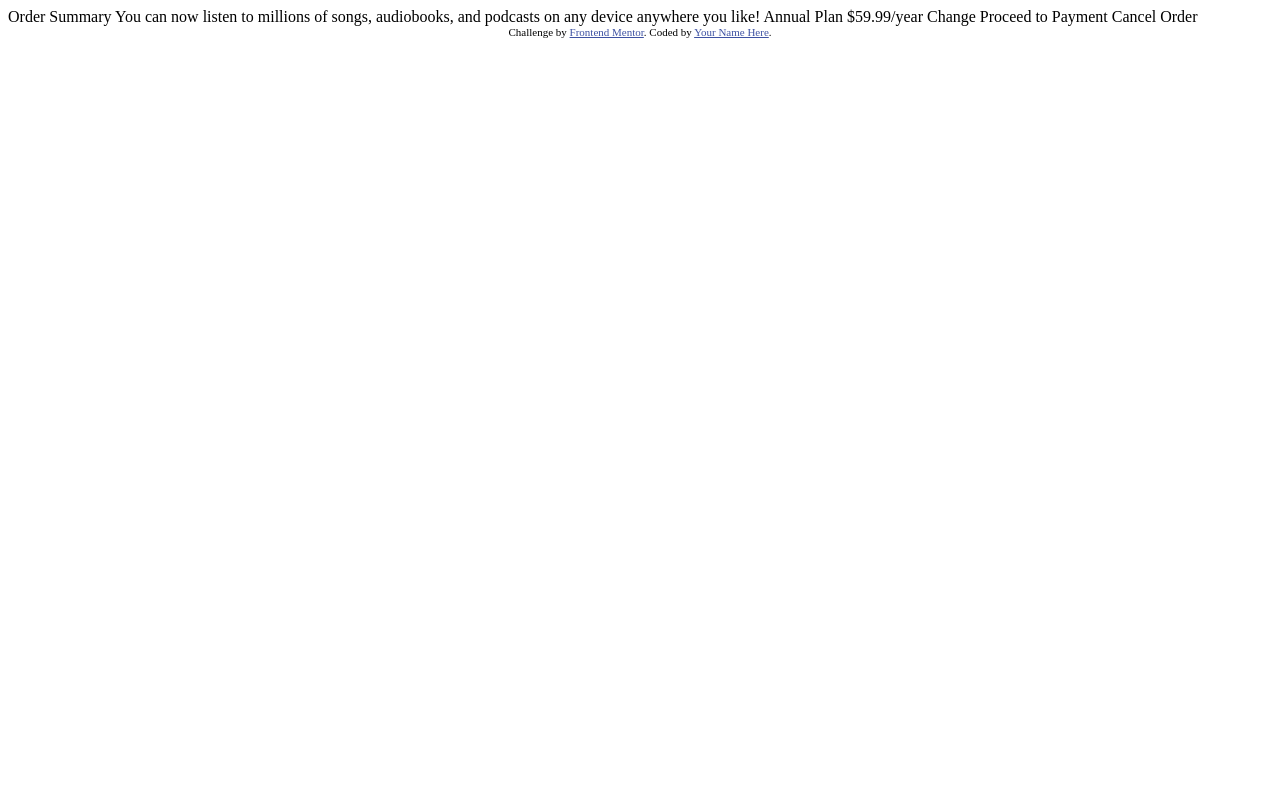
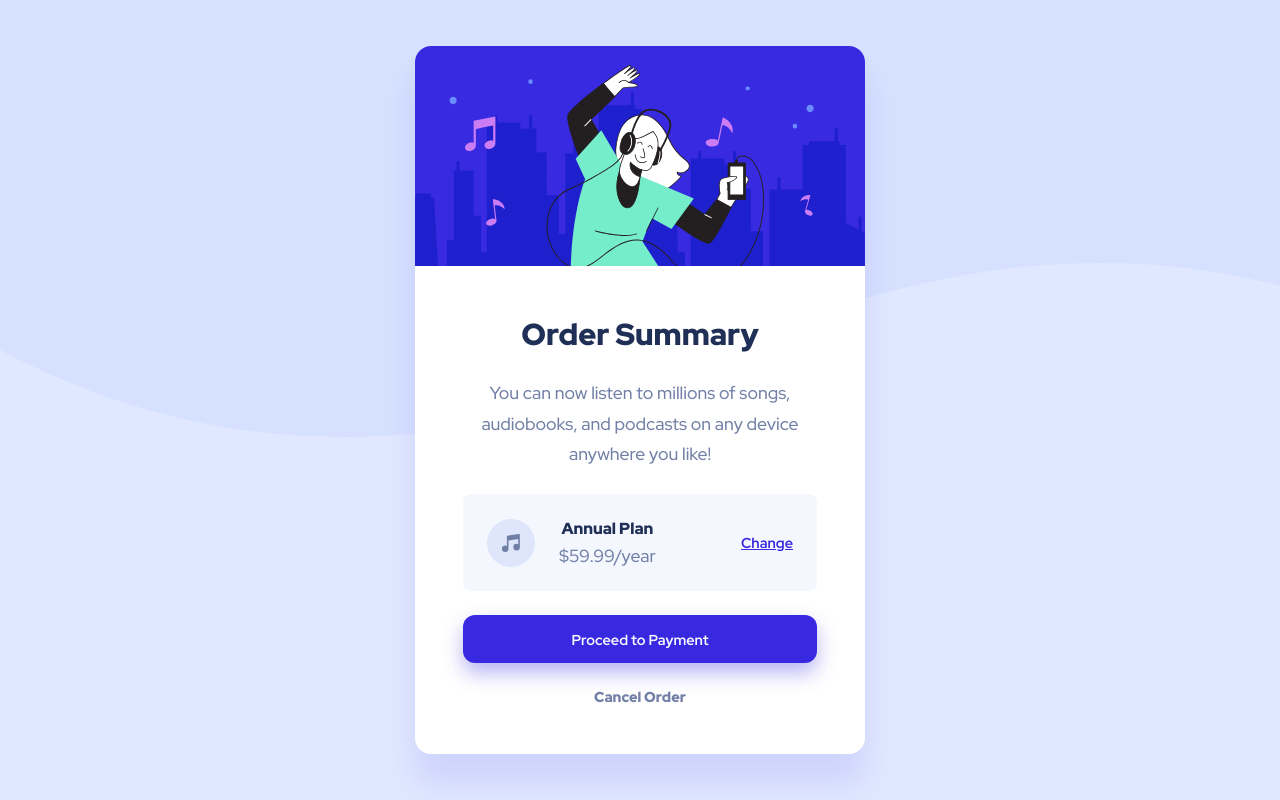
Before and after one commit to jagurdev/frontendmentor, a plain HTML site: page frontendmentor/order-summary-component-main/index.html in a window 1280 px wide. Drawn offline with Linux system fonts and the light colour scheme.

Commit message:
Add order-summary-component project solution

```diff
--- a/frontendmentor/order-summary-component-main/index.html
+++ b/frontendmentor/order-summary-component-main/index.html
@@ -5,33 +5,38 @@
   <meta name="viewport" content="width=device-width, initial-scale=1.0"> <!-- displays site properly based on user's device -->
 
   <link rel="icon" type="image/png" sizes="32x32" href="./images/favicon-32x32.png">
+  <link rel="stylesheet" href="styles.css">
 
   <title>Frontend Mentor | Order summary card</title>
-
-  <!-- Feel free to remove these styles or customise in your own stylesheet 👍 -->
-  <style>
-    .attribution { font-size: 11px; text-align: center; }
-    .attribution a { color: hsl(228, 45%, 44%); }
-  </style>
 </head>
 <body>
 
-  Order Summary
+  <main>
+    <div class="card">
+      <img src="images/illustration-hero.svg" alt="an illustration of a person with long hair dancing with headphones on">
 
-  You can now listen to millions of songs, audiobooks, and podcasts on any
-  device anywhere you like!
+      <div class="summary">
+        <h1>Order Summary</h1>
+        <p>You can now listen to millions of songs, audiobooks, and podcasts on any device anywhere you like!</p>
 
-  Annual Plan
-  $59.99/year
+        <div class="plan">
+          <img src="images/icon-music.svg" alt="An icon of a music symbol">
+          <div class="plan-details">
+            <h2>Annual Plan</h2>
+            <p>$59.99/year</p>
+          </div>
+          <a href="">Change</a>
+        </div>
 
-  Change
+        <button>Proceed to Payment</button>
+        <a href="">Cancel Order</a>
+      </div>
+    </div>
+  </main>
 
-  Proceed to Payment
-  Cancel Order
-
-  <div class="attribution">
+  <!-- <div class="attribution">
     Challenge by <a href="https://www.frontendmentor.io?ref=challenge" target="_blank">Frontend Mentor</a>.
     Coded by <a href="#">Your Name Here</a>.
-  </div>
+  </div> -->
 </body>
 </html>
--- /dev/null
+++ b/frontendmentor/order-summary-component-main/styles.css
@@ -0,0 +1,199 @@
+@import url('https://fonts.googleapis.com/css2?family=Outfit:wght@400;700&family=Red+Hat+Display:wght@500;700;900&display=swap');
+
+:root {
+  --pale-blue-hsl: 225, 100%, 94%;
+  --bright-blue-hsl: 245, 75%, 52%;
+  --very-pale-blue-hsl: 225, 100%, 98%;
+  --desaturated-blue-hsl: 224, 23%, 55%;
+  --dark-blue-hsl: 223, 47%, 23%;
+
+  /* Color theme */
+  --brand: hsl(var(--bright-blue-hsl));
+  --brand-soft: hsla(var(--bright-blue-hsl), 0.7);
+
+  --text-1: hsl(var(--dark-blue-hsl));
+  --text-2: hsl(var(--desaturated-blue-hsl));
+
+  --surface-1: white;
+  --surface-2: hsl(var(--very-pale-blue-hsl));
+  --surface-3: hsl(var(--pale-blue-hsl));
+
+  /* Font sizes */
+  --font-size-0: 0.9rem;
+  --font-size-1: 1rem;
+  --font-size-2: 1.1rem;
+  --font-size-3: 1.25rem;
+  --font-size-4: 1.5rem;
+  --font-size-5: 1.9rem;
+}
+
+/* RESET */
+*,
+*::before,
+*::after {
+  box-sizing: border-box;
+}
+
+* {
+  margin: 0;
+  font: inherit;
+}
+
+img,
+svg {
+  display: block;
+  max-width: 100%;
+}
+
+button {
+  border: none;
+}
+
+/* BODY */
+
+body {
+  font-family: 'Red Hat Display', sans-serif;
+  height: 100vh;
+  background: repeat-x url('images/pattern-background-desktop.svg') var(--surface-3);
+}
+
+/* MAIN */
+
+main {
+  height: 100%;
+  display: grid;
+  place-items: center;
+  margin-inline: 2rem;
+}
+
+/* CARD */
+
+.card {
+  --border-radius: 1rem;
+
+  background-color: var(--surface-1);
+  max-width: 450px; /* size of hero illustration */
+  border-radius: var(--border-radius);
+  color: var(--text-1);
+  text-align: center;
+  box-shadow: 0px 30px 30px hsla(var(--bright-blue-hsl), 0.1);
+
+  > img {
+    border-radius: var(--border-radius) var(--border-radius) 0 0;
+  }
+
+  & h1,
+    h2 {
+      font-weight: 900;
+    }
+
+  & h1 {
+    font-size: var(--font-size-5);
+
+    @media (max-width: 480px) {
+      font-size: var(--font-size-4);
+    }
+  }
+
+  & h2 {
+    @media (max-width: 480px) {
+      font-size: var(--font-size-0);
+    }
+  }
+
+  & p {
+    color: var(--text-2);
+    font-size: var(--font-size-2);
+
+    @media (max-width: 480px) {
+      font-size: var(--font-size-1);
+    }
+  }
+}
+
+.card .summary {
+  padding: 3rem;
+  display: flex;
+  flex-direction: column;
+  gap: 1.5rem;
+
+  @media (max-width: 480px) {
+    padding: 2rem;
+  }
+
+  > p {
+    line-height: 1.75;
+  }
+
+  > a {
+    text-decoration: none;
+    font-size: var(--font-size-0);
+    font-weight: 900;
+    color: var(--text-2);
+  }
+
+  > a:hover {
+    color: black;
+  }
+}
+
+.card .plan {
+  background-color: var(--surface-2);
+  padding: 1.5rem;
+  display: flex;
+  align-items: center;
+  gap: 1.5rem;
+  border-radius: 0.5rem;
+
+  @media (max-width: 480px) {
+    padding: 1rem;
+    gap: 1rem;
+  }
+
+  .plan-details {
+    display: flex;
+    flex-flow: column;
+    justify-content: space-between;
+    gap: 0.3rem;
+    margin-right: auto;
+  }
+
+  & p {
+    @media (max-width: 480px) {
+      font-size: var(--font-size-0);
+    }
+  }
+
+  & a {
+    font-size: var(--font-size-0);
+    font-weight: 700;
+    color: var(--brand);
+
+    @media (max-width: 480px) {
+      font-size: var(--font-size-0);
+    }
+  }
+
+  & a:hover {
+    text-decoration: none;
+    color: var(--brand-soft);
+  }
+}
+
+/* ELEMENTS */
+
+button {
+  background-color: var(--brand);
+  height: 3rem;
+  color: var(--surface-2);
+  font-weight: 700;
+  font-size: var(--font-size-0);
+  border-radius: 0.75rem;
+
+  box-shadow: 0px 10px 20px hsla(var(--bright-blue-hsl), 0.35);
+}
+
+button:hover {
+  cursor: pointer;
+  background-color: var(--brand-soft);
+}
```
